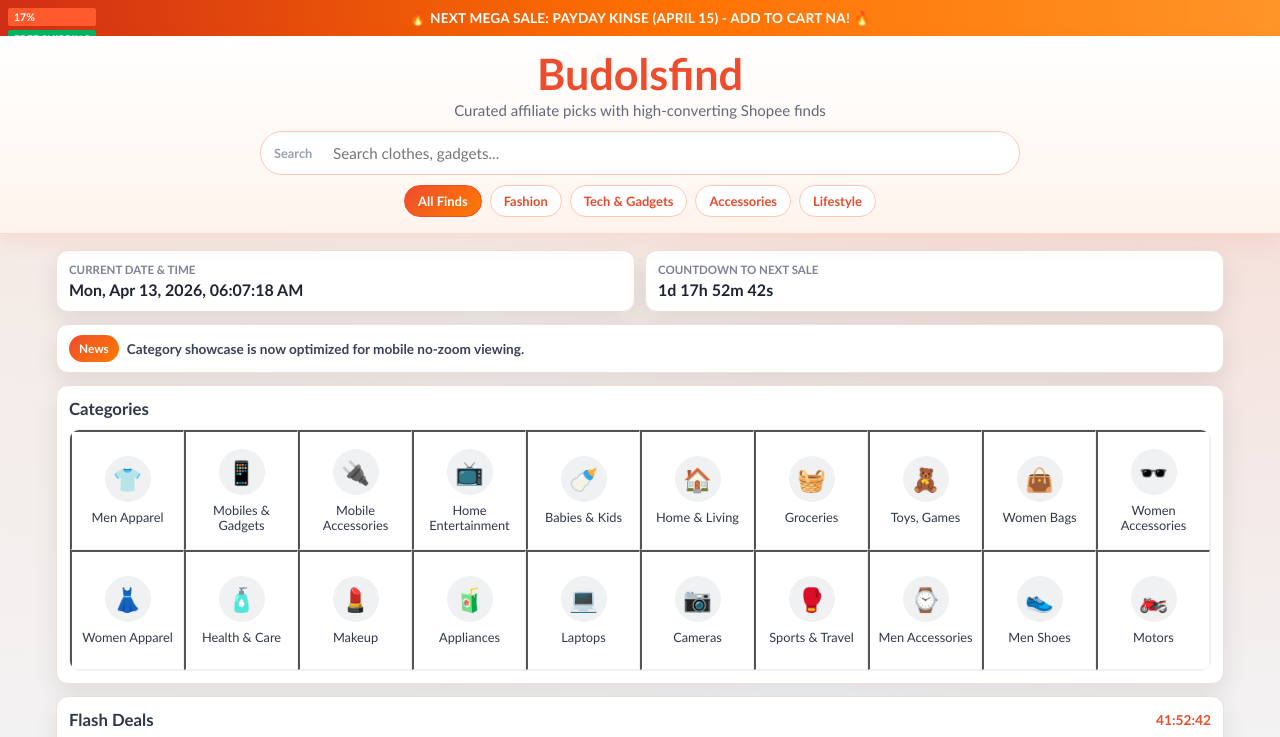
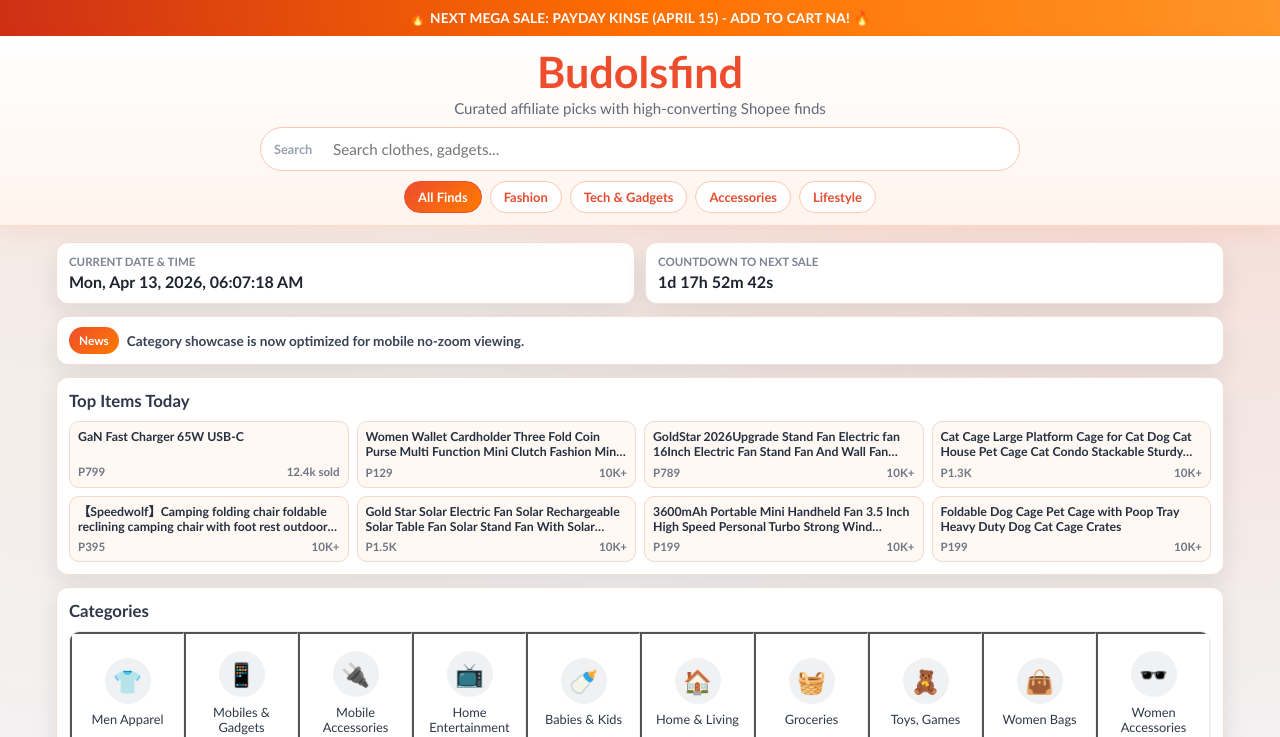
Before and after one commit to coderx-hash/budolsfind, a plain HTML site: page index.html in a window 1280 px wide. Shown: the top 737 px of the page. Drawn offline with Linux system fonts and the light colour scheme; grey boxes are pictures that could not be loaded.

Commit message:
fix: polish top section visuals, fix badge overlap, add top items strip

```diff
--- a/app.js
+++ b/app.js
@@ -25,6 +25,7 @@
 const topProductsGrid = document.getElementById('topProductsGrid');
 const mallGrid = document.getElementById('mallGrid');
 const flashCountdown = document.getElementById('flashCountdown');
+const topItemsStrip = document.getElementById('topItemsStrip');
 
 const state = {
     searchTerm: '',
@@ -380,8 +381,35 @@
     mallGrid.appendChild(fragment);
 }
 
+function renderTopItemsStrip(products) {
+    if (!topItemsStrip) return;
+
+    const bySales = [...products].sort((a, b) => parseCompactNumber(b.sold) - parseCompactNumber(a.sold)).slice(0, 8);
+    topItemsStrip.innerHTML = '';
+    const fragment = document.createDocumentFragment();
+
+    bySales.forEach((item) => {
+        const chip = document.createElement('a');
+        chip.className = 'top-item-chip';
+        chip.href = item.shopeeLink;
+        chip.target = '_blank';
+        chip.rel = 'noopener noreferrer';
+        chip.innerHTML = `
+            <span class="top-item-name">${item.title}</span>
+            <span class="top-item-meta">
+                <span>${item.price}</span>
+                <span>${item.sold || 'fast'}</span>
+            </span>
+        `;
+        fragment.appendChild(chip);
+    });
+
+    topItemsStrip.appendChild(fragment);
+}
+
 function renderHomepageSections(products) {
     renderCategoryShowcase(products);
+    renderTopItemsStrip(products);
 
     const bySales = [...products].sort((a, b) => parseCompactNumber(b.sold) - parseCompactNumber(a.sold));
     renderDealCards(flashSaleGrid, bySales.slice(0, 6));
--- a/index.html
+++ b/index.html
@@ -42,6 +42,13 @@
         <section class="news-strip">
             <span class="news-badge">News</span>
             <p id="newsTicker">Loading updates...</p>
+        </section>
+
+        <section class="showcase-card">
+            <div class="section-head">
+                <h2>Top Items Today</h2>
+            </div>
+            <div class="top-items-strip" id="topItemsStrip"></div>
         </section>
 
         <section class="showcase-card">
--- a/style.css
+++ b/style.css
@@ -38,7 +38,7 @@
     position: sticky;
     top: 0;
     z-index: 40;
-    padding: 16px;
+    padding: 14px 16px 12px;
     background: linear-gradient(180deg, #fff, #fff4ed);
     border-bottom: 1px solid #ffd8c8;
     box-shadow: 0 8px 20px rgba(238, 77, 45, 0.09);
@@ -55,7 +55,7 @@
     text-align: center;
     color: var(--ink-2);
     margin-top: 6px;
-    margin-bottom: 12px;
+    margin-bottom: 10px;
     font-size: 0.94rem;
 }
 
@@ -186,6 +186,47 @@
 
 .showcase-card {
     padding: 12px;
+}
+
+.top-items-strip {
+    display: grid;
+    grid-template-columns: repeat(4, minmax(0, 1fr));
+    gap: 8px;
+}
+
+.top-item-chip {
+    display: block;
+    text-decoration: none;
+    color: #243041;
+    border: 1px solid #f1d8cc;
+    border-radius: 10px;
+    background: #fff8f3;
+    padding: 8px;
+}
+
+.top-item-chip:hover {
+    border-color: #ffbc9e;
+    background: #fff2ea;
+}
+
+.top-item-name {
+    display: -webkit-box;
+    -webkit-line-clamp: 2;
+    -webkit-box-orient: vertical;
+    overflow: hidden;
+    font-size: 0.77rem;
+    line-height: 1.2;
+    min-height: 2.35em;
+    font-weight: 700;
+}
+
+.top-item-meta {
+    display: flex;
+    justify-content: space-between;
+    margin-top: 6px;
+    font-size: 0.72rem;
+    color: #6e7787;
+    font-weight: 700;
 }
 
 .section-head {
@@ -348,6 +389,7 @@
 }
 
 .card {
+    position: relative;
     border-radius: 10px;
     overflow: hidden;
     border: 1px solid #f0f0f0;
@@ -552,6 +594,10 @@
     .grid {
         grid-template-columns: repeat(3, minmax(0, 1fr));
     }
+
+    .top-items-strip {
+        grid-template-columns: repeat(2, minmax(0, 1fr));
+    }
 }
 
 @media (max-width: 640px) {
@@ -601,6 +647,10 @@
         grid-template-columns: repeat(3, minmax(0, 1fr));
     }
 
+    .top-items-strip {
+        grid-template-columns: 1fr;
+    }
+
     .cat-tile {
         min-height: 104px;
     }
```
